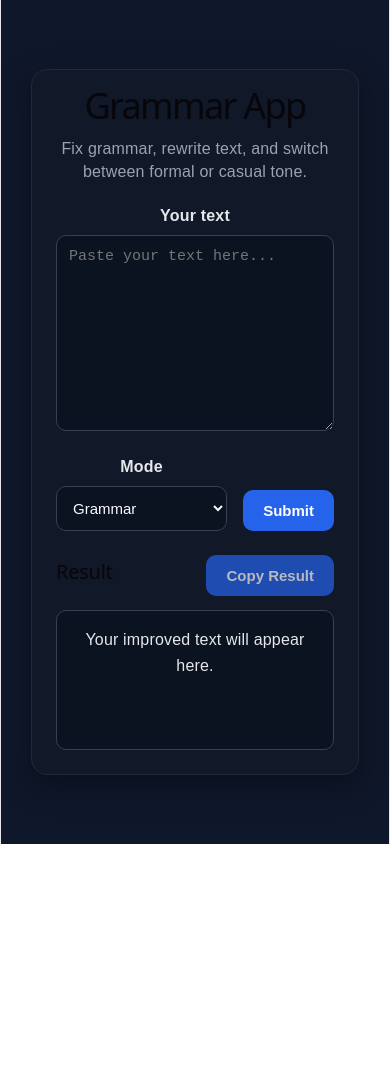
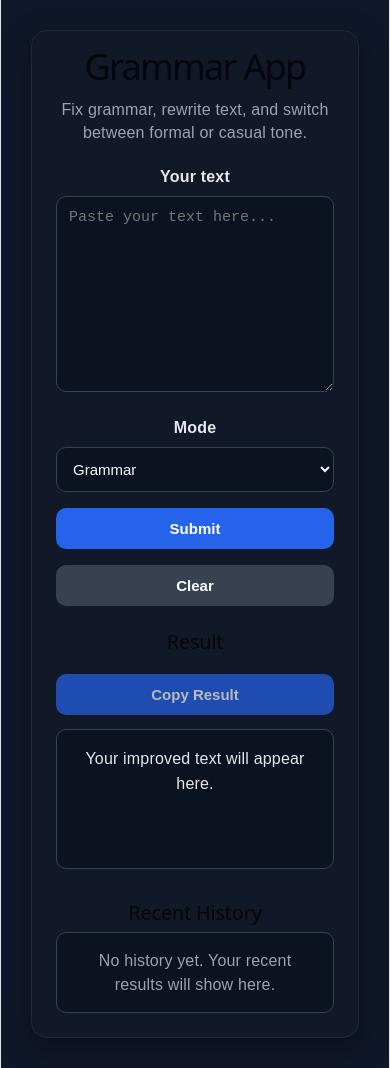
Before and after one commit to LazyPanda902/GrammarChecker, a React app in the folder frontend/: page / in a window 390 px wide. Before the commit the page ends 844 px from the top, so only its background shows below. Built offline with nearby package versions, Linux system fonts and the light colour scheme; the HTML template or start-up script is replaced by a standard one.

Commit message:
Add clear button and recent history

```diff
--- a/frontend/src/App.css
+++ b/frontend/src/App.css
@@ -13,13 +13,13 @@ body {
   min-height: 100vh;
   display: flex;
   justify-content: center;
-  align-items: center;
+  align-items: flex-start;
   padding: 30px;
 }
 
 .card {
   width: 100%;
-  max-width: 900px;
+  max-width: 950px;
   background: #111827;
   border: 1px solid #1f2937;
   border-radius: 16px;
@@ -64,14 +64,17 @@ h2 {
   gap: 16px;
   align-items: end;
   margin-bottom: 24px;
+  flex-wrap: wrap;
 }
 
-.controls > div {
+.mode-box {
   flex: 1;
+  min-width: 220px;
 }
 
 .button,
-.copy-button {
+.copy-button,
+.small-button {
   background: #2563eb;
   color: white;
   border: none;
@@ -83,17 +86,31 @@ h2 {
 }
 
 .button:disabled,
-.copy-button:disabled {
+.copy-button:disabled,
+.small-button:disabled {
   opacity: 0.7;
   cursor: not-allowed;
 }
 
-.result-header {
+.secondary-button {
+  background: #374151;
+}
+
+.delete-button {
+  background: #b91c1c;
+}
+
+.result-header,
+.history-header,
+.history-top {
   display: flex;
   justify-content: space-between;
   align-items: center;
+  gap: 12px;
+}
+
+.result-header {
   margin-bottom: 14px;
-  gap: 12px;
 }
 
 .result {
@@ -105,3 +122,92 @@ h2 {
   padding: 16px;
   line-height: 1.6;
 }
+
+.history-section {
+  margin-top: 32px;
+}
+
+.history-count {
+  color: #9ca3af;
+  font-size: 14px;
+}
+
+.history-empty {
+  background: #0b1220;
+  border: 1px solid #374151;
+  border-radius: 10px;
+  padding: 16px;
+  color: #9ca3af;
+}
+
+.history-list {
+  display: flex;
+  flex-direction: column;
+  gap: 16px;
+}
+
+.history-item {
+  background: #0b1220;
+  border: 1px solid #374151;
+  border-radius: 12px;
+  padding: 16px;
+}
+
+.history-actions {
+  display: flex;
+  gap: 8px;
+}
+
+.small-button {
+  padding: 8px 14px;
+  font-size: 13px;
+}
+
+.history-mode {
+  display: inline-block;
+  background: #1d4ed8;
+  color: white;
+  padding: 6px 10px;
+  border-radius: 999px;
+  font-size: 13px;
+  text-transform: capitalize;
+}
+
+.history-block {
+  margin-top: 14px;
+}
+
+.history-label {
+  margin: 0 0 6px 0;
+  color: #9ca3af;
+  font-size: 13px;
+  font-weight: bold;
+  text-transform: uppercase;
+}
+
+.history-text {
+  margin: 0;
+  white-space: pre-wrap;
+  line-height: 1.5;
+  color: #e5e7eb;
+}
+
+@media (max-width: 700px) {
+  .result-header,
+  .history-header,
+  .history-top,
+  .controls {
+    flex-direction: column;
+    align-items: stretch;
+  }
+
+  .history-actions {
+    width: 100%;
+  }
+
+  .small-button,
+  .button,
+  .copy-button {
+    width: 100%;
+  }
+}
--- a/frontend/src/App.jsx
+++ b/frontend/src/App.jsx
@@ -7,6 +7,7 @@ function App() {
   const [result, setResult] = useState("");
   const [loading, setLoading] = useState(false);
   const [copied, setCopied] = useState(false);
+  const [history, setHistory] = useState([]);
 
   const handleSubmit = async () => {
     if (!text.trim()) {
@@ -34,6 +35,15 @@ function App() {
       }
 
       setResult(data.result);
+
+      const historyItem = {
+        id: Date.now(),
+        mode,
+        originalText: text,
+        resultText: data.result
+      };
+
+      setHistory((prev) => [historyItem, ...prev].slice(0, 5));
     } catch (error) {
       setResult(`Error: ${error.message}`);
     } finally {
@@ -56,6 +66,24 @@ function App() {
     }
   };
 
+  const handleClear = () => {
+    setText("");
+    setResult("");
+    setCopied(false);
+    setMode("grammar");
+  };
+
+  const handleUseHistory = (item) => {
+    setText(item.originalText);
+    setMode(item.mode);
+    setResult(item.resultText);
+    setCopied(false);
+  };
+
+  const handleDeleteHistory = (id) => {
+    setHistory((prev) => prev.filter((item) => item.id !== id));
+  };
+
   return (
     <div className="app">
       <div className="card">
@@ -74,9 +102,13 @@ function App() {
         />
 
         <div className="controls">
-          <div>
+          <div className="mode-box">
             <label className="label">Mode</label>
-            <select value={mode} onChange={(e) => setMode(e.target.value)} className="select">
+            <select
+              value={mode}
+              onChange={(e) => setMode(e.target.value)}
+              className="select"
+            >
               <option value="grammar">Grammar</option>
               <option value="rewrite">Rewrite</option>
               <option value="formal">Formal</option>
@@ -86,6 +118,10 @@ function App() {
 
           <button onClick={handleSubmit} disabled={loading} className="button">
             {loading ? "Processing..." : "Submit"}
+          </button>
+
+          <button onClick={handleClear} className="button secondary-button">
+            Clear
           </button>
         </div>
 
@@ -103,6 +139,55 @@ function App() {
         <div className="result">
           {result || "Your improved text will appear here."}
         </div>
+
+        <div className="history-section">
+          <div className="history-header">
+            <h2>Recent History</h2>
+            {history.length > 0 && (
+              <span className="history-count">{history.length} saved</span>
+            )}
+          </div>
+
+          {history.length === 0 ? (
+            <div className="history-empty">
+              No history yet. Your recent results will show here.
+            </div>
+          ) : (
+            <div className="history-list">
+              {history.map((item) => (
+                <div key={item.id} className="history-item">
+                  <div className="history-top">
+                    <span className="history-mode">{item.mode}</span>
+                    <div className="history-actions">
+                      <button
+                        onClick={() => handleUseHistory(item)}
+                        className="small-button"
+                      >
+                        Use
+                      </button>
+                      <button
+                        onClick={() => handleDeleteHistory(item.id)}
+                        className="small-button delete-button"
+                      >
+                        Delete
+                      </button>
+                    </div>
+                  </div>
+
+                  <div className="history-block">
+                    <p className="history-label">Original</p>
+                    <p className="history-text">{item.originalText}</p>
+                  </div>
+
+                  <div className="history-block">
+                    <p className="history-label">Result</p>
+                    <p className="history-text">{item.resultText}</p>
+                  </div>
+                </div>
+              ))}
+            </div>
+          )}
+        </div>
       </div>
     </div>
   );
```
